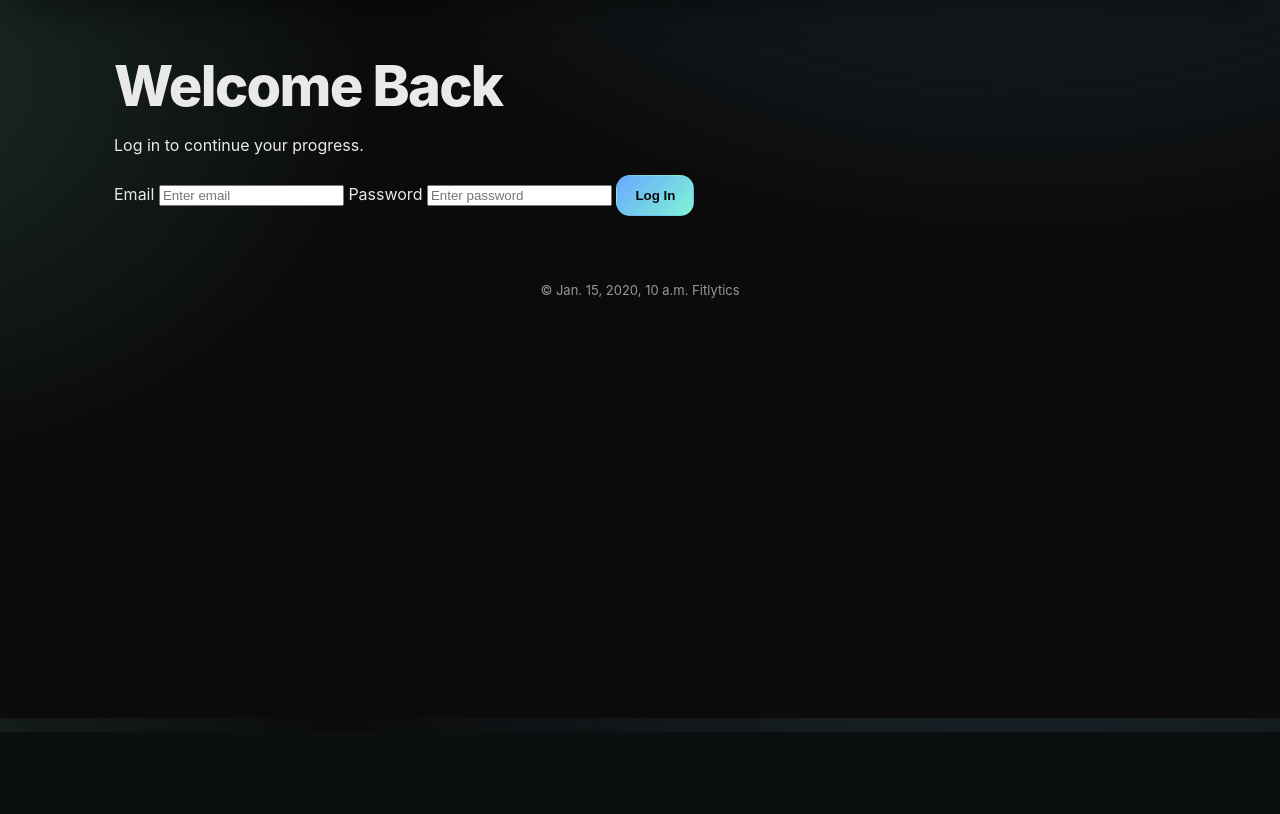
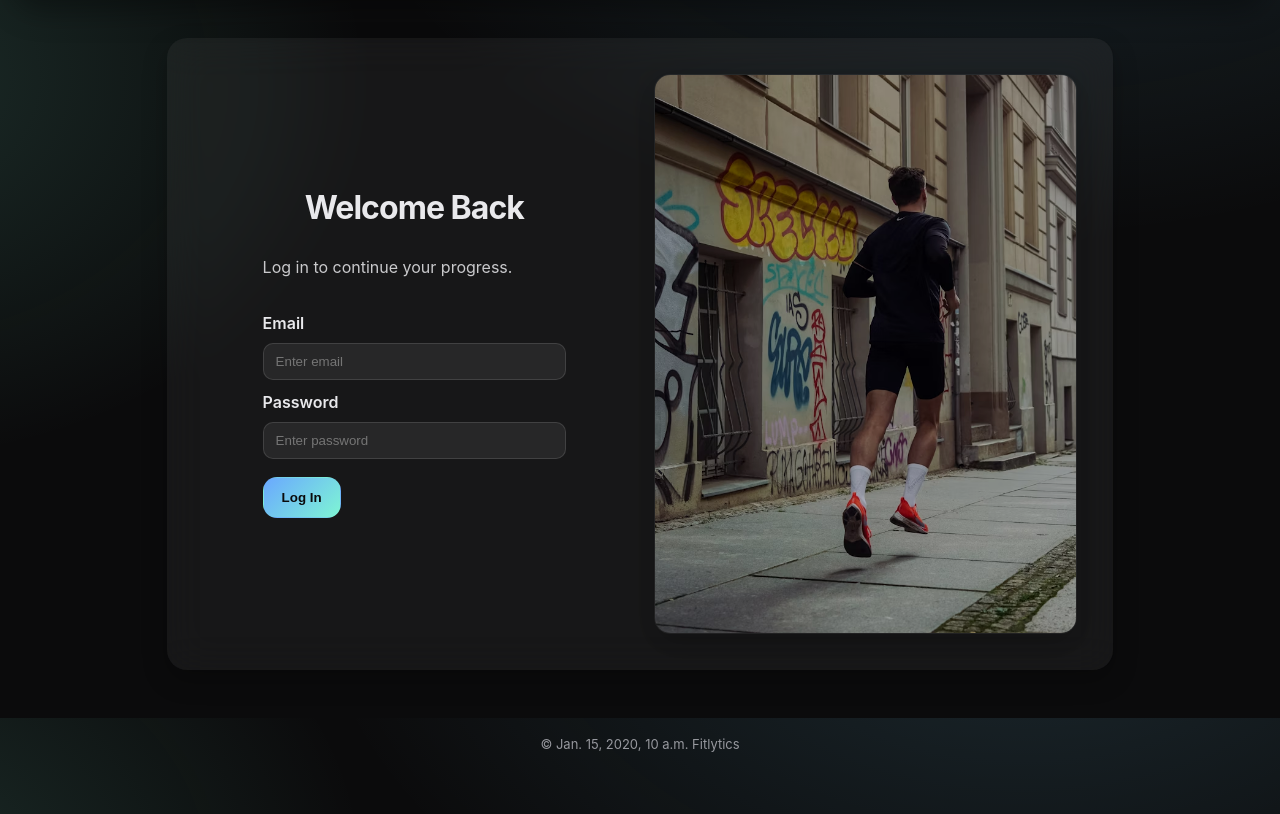
Before and after one commit to marktudor11/Fitlytics-Django, a Django app: template templates/accounts/login.html in a window 1280 px wide. Shown: the part 82-896 px from the top of the page. Before the commit the page ends 814 px from the top, so only its background shows below. Run offline with Django 5.2, Linux system fonts and the light colour scheme; the template is opened without the code that fills it: most values are stand-ins (such as "Sample title", 1, 10 or a date in 2020).

Commit message:
Login page UI updates

```diff
--- a/templates/accounts/login.html
+++ b/templates/accounts/login.html
@@ -1,19 +1,34 @@
 {% extends 'base.html' %}
+{% load static %}
 {% block title %}Login{% endblock %}
 {% block content %}
 <section class="auth-page">
-  <div class="auth-card">
+  <div class="signup-container">
+
+    <!-- LEFT: LOGIN FORM -->
+    <div class="signup-form">
+      <div class="form-fields">
         <h1>Welcome Back</h1>
         <p>Log in to continue your progress.</p>
-    <form>
+
+        <form method="post">
+          {% csrf_token %}
           <label>Email</label>
-      <input type="email" placeholder="Enter email" required>
+          <input type="email" name="email" placeholder="Enter email" required>
 
           <label>Password</label>
-      <input type="password" placeholder="Enter password" required>
+          <input type="password" name="password" placeholder="Enter password" required>
 
           <button type="submit" class="btn primary">Log In</button>
         </form>
       </div>
+    </div>
+
+    <!-- RIGHT: IMAGE -->
+    <div class="signup-image">
+      <img src="{% static 'img/login1.avif' %}" alt="Login image">
+    </div>
+
+  </div>
 </section>
 {% endblock %}
```
Also changed, not shown: static/img/login1.avif (added). Lines whose indentation alone changed are shown as unchanged.
